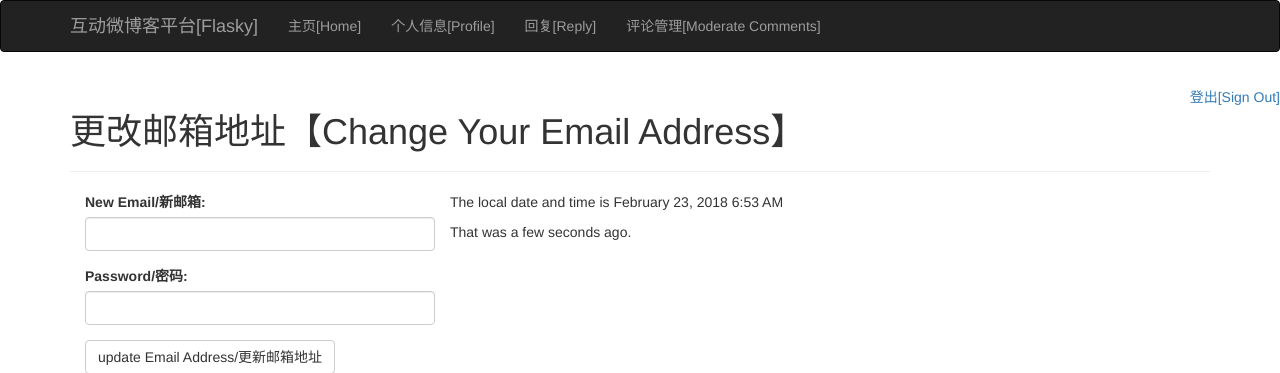
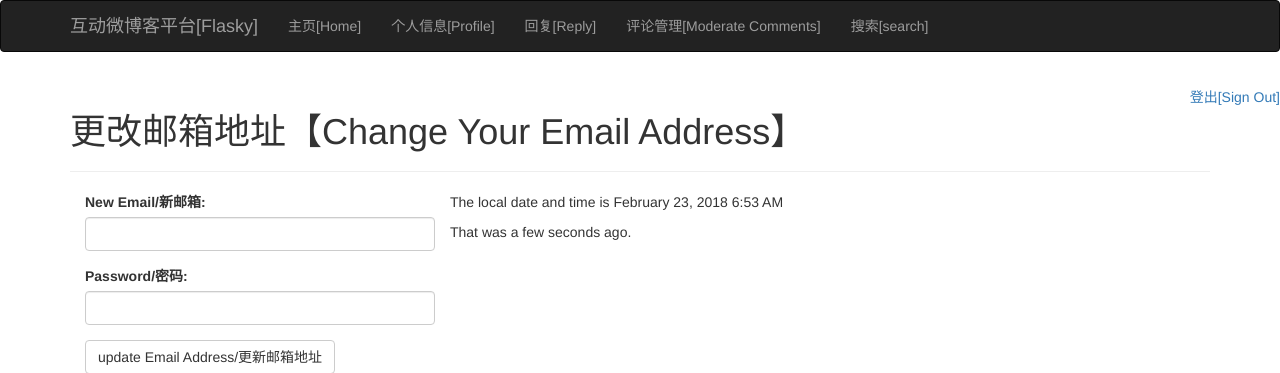
Before and after one commit to zyiwei/ywforum, a Flask app: page /auth/change-email in a window 1280 px wide. Shown: the top 373 px of the page. Run offline with Flask 2, Linux system fonts and the light colour scheme; a user stored in the database is signed in; data comes from the database, SQL or seed files in the repository; some libraries are stand-ins or nearby versions.

Commit message:
mod ebase

```diff
--- a/app/templates/ebase.html
+++ b/app/templates/ebase.html
@@ -42,6 +42,7 @@
 				{% if current_user.is_administrator() %}
 				<li><a href="{{ url_for('main.moderate_users') }}">用户管理[Moderate Users]</a></li>
 				{% endif %}
+				<li><a href="{{ url_for('main.search') }}">搜索[search]</a></li>
 			</ul>
 		</div>
 	</div>
```
